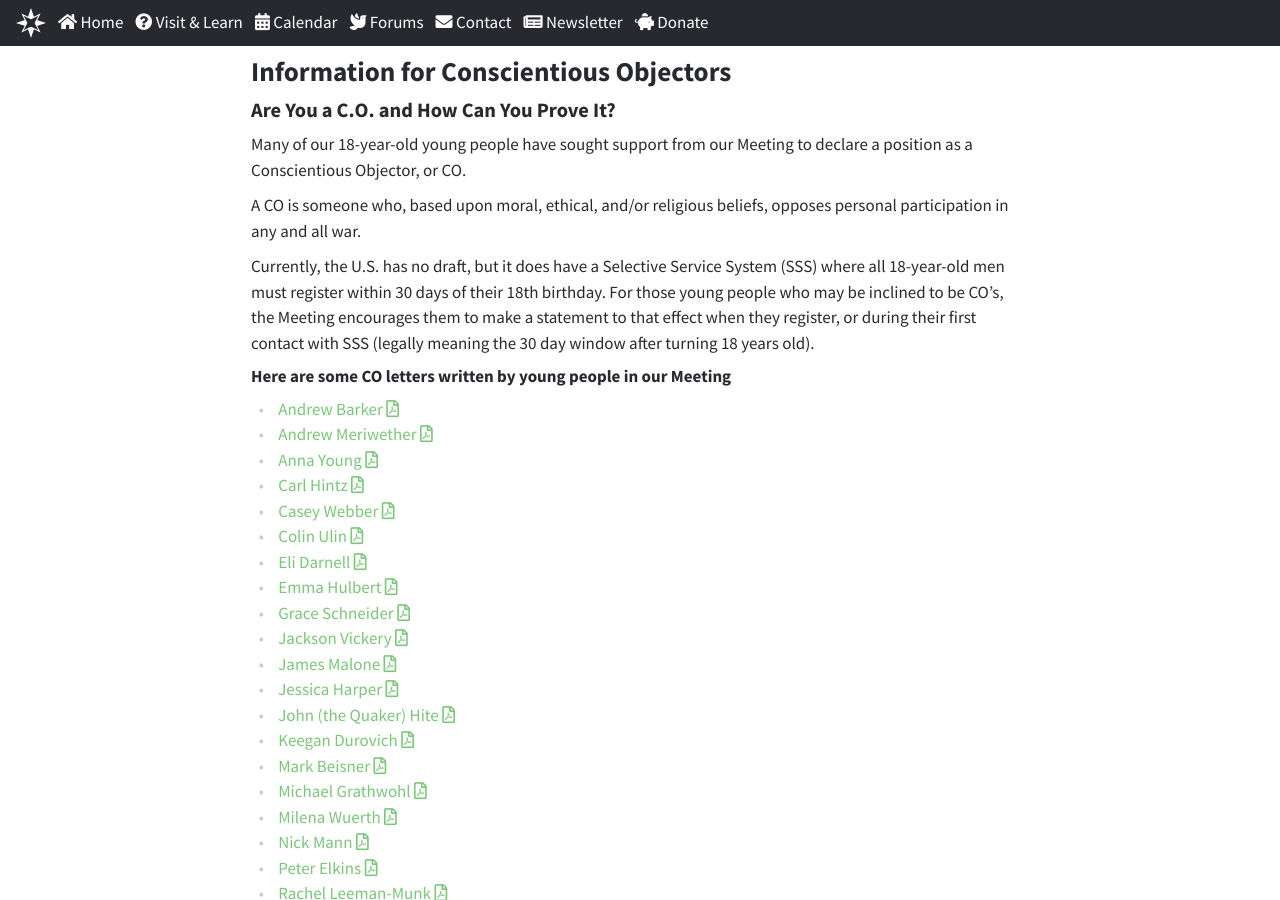
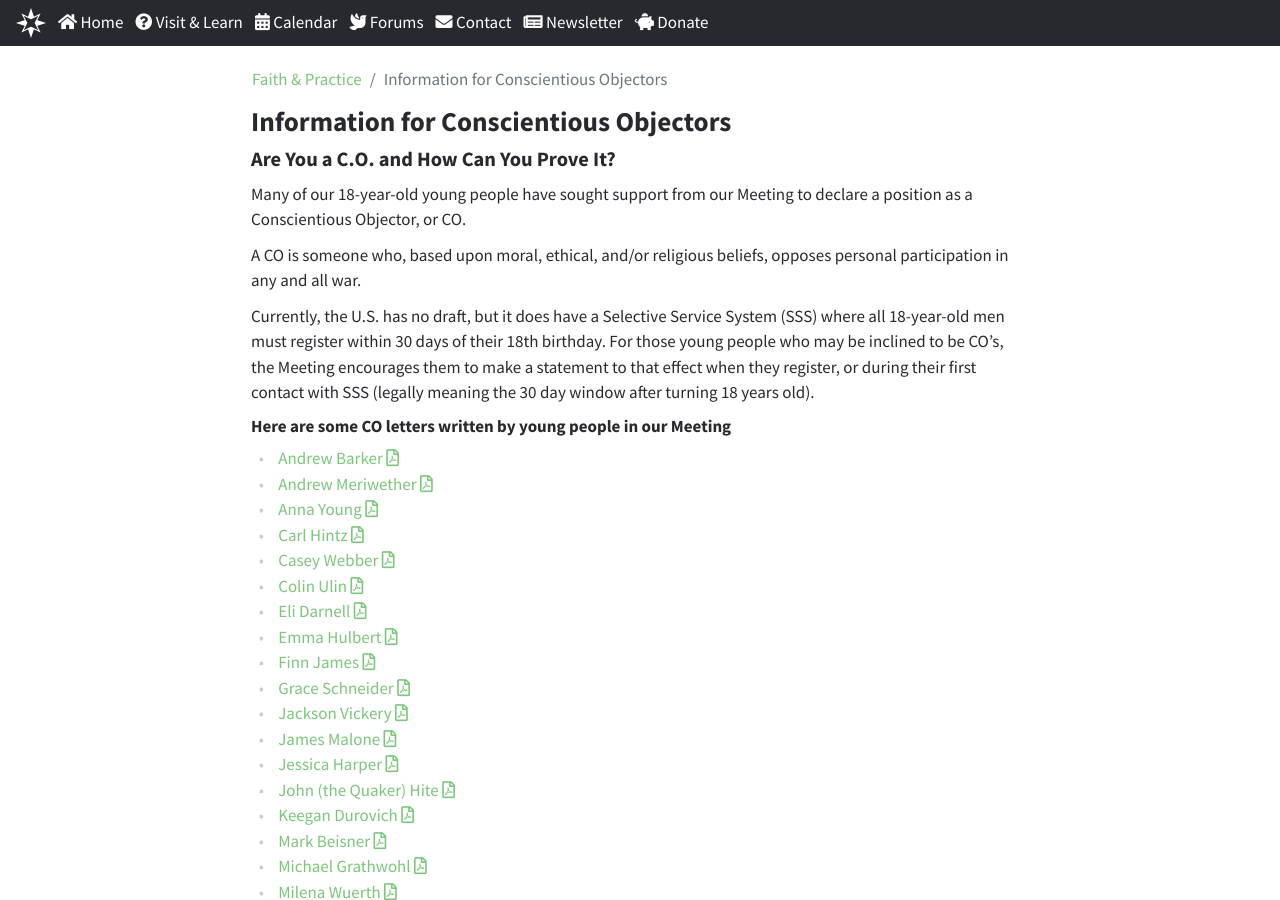
Before and after one commit to chfm/chfm.github.io, a Jekyll site: the page built from content/CO.md, in a window 1280 px wide and 900 px high. Built offline with Jekyll 4.4.1, drawn with Linux system fonts in a browser that asks for light colours; nearby versions of some CDN libraries.

```diff
--- a/content/CO.md
+++ b/content/CO.md
@@ -1,7 +1,10 @@
 ---
-layout: center
+layout: breadcrumb
+tag: conscientious-objectors
 title: Information for Conscientious Objectors
 permalink: /CO.html
+breadcrumb:
+ - faith-and-practice
 ---
 
 # Information for Conscientious Objectors
@@ -31,6 +34,7 @@ years old).
 - <a href="{{ site.baseurl }}/assets/CO/ColinUlinCO.pdf" target="\_new">Colin Ulin</a>
 - <a href="{{ site.baseurl }}/assets/CO/EliDarnellCO.pdf" target="\_new">Eli Darnell</a>
 - <a href="{{ site.baseurl }}/assets/CO/EmmaHulbertCO.pdf" target="\_new">Emma Hulbert</a>
+- <a href="{{ site.baseurl }}/assets/CO/FinnJamesCO.pdf" target="\_new">Finn James</a>
 - <a href="{{ site.baseurl }}/assets/CO/GraceSchneiderCO.pdf" target="\_new">Grace Schneider</a>
 - <a href="{{ site.baseurl }}/assets/CO/JacksonVickeryCO.pdf" target="\_new">Jackson Vickery</a>
 - <a href="{{ site.baseurl }}/assets/CO/JamesMaloneCO.pdf" target="\_new">James Malone</a>
```
Also changed, not shown: 1 other file.
